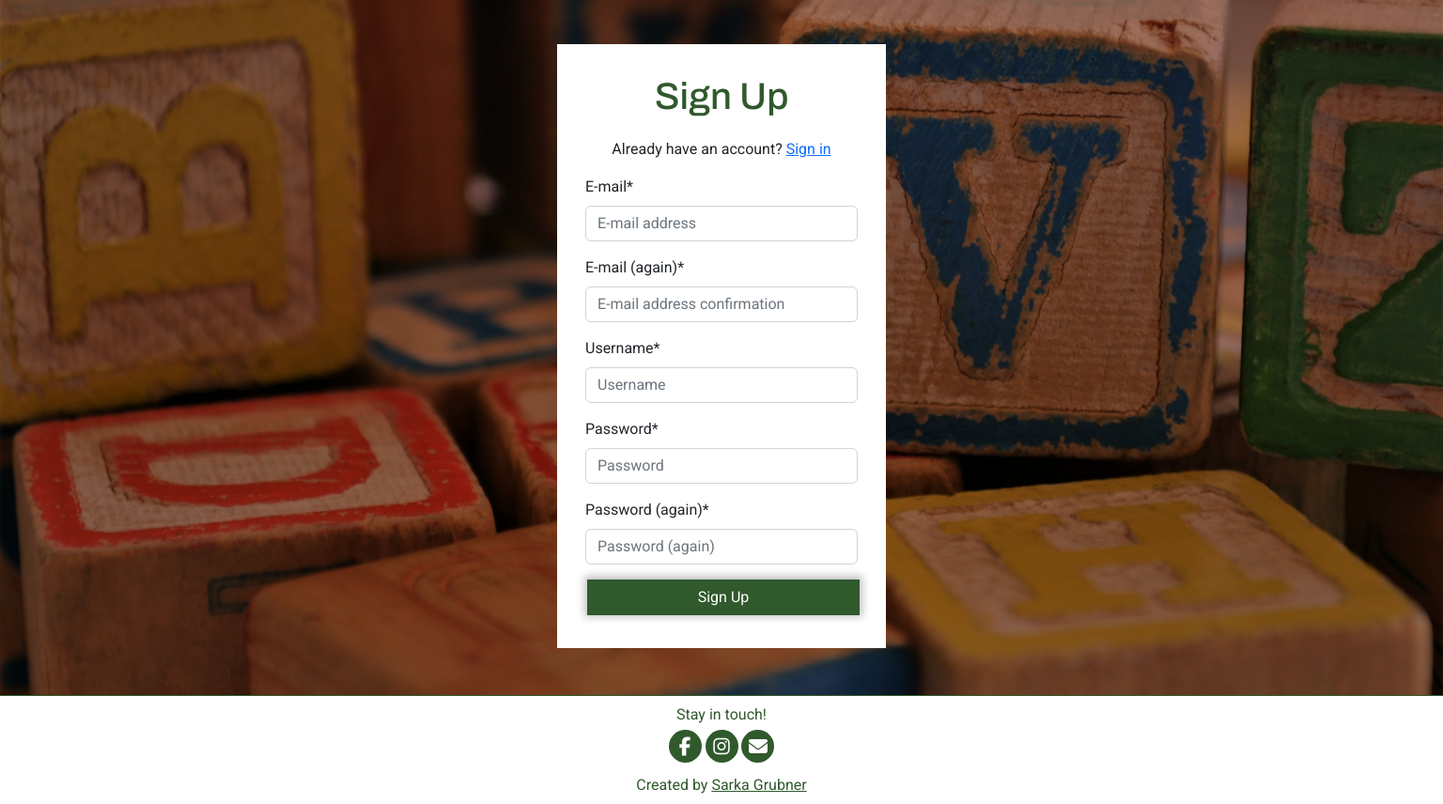
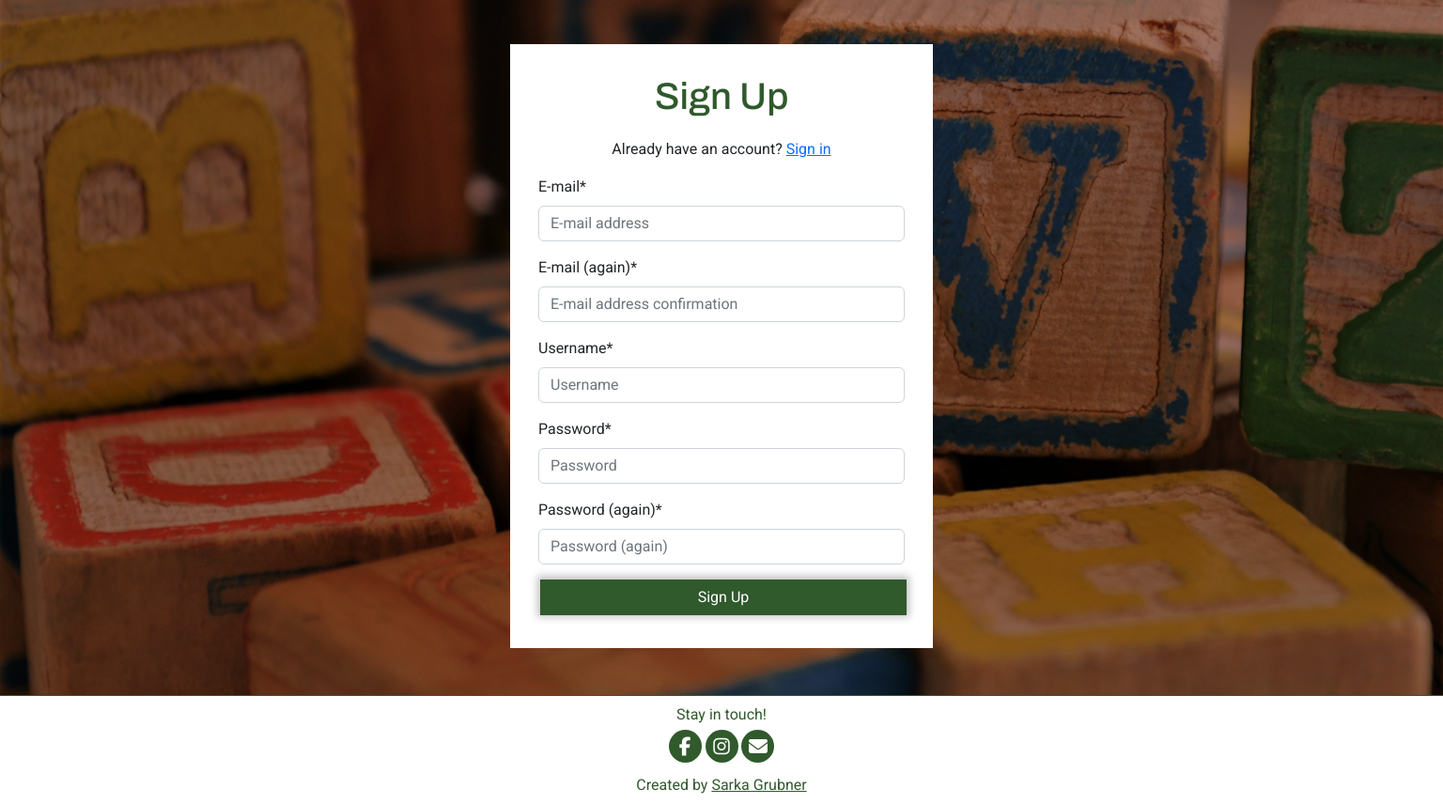
Before and after one commit to brodsa/loopitoy, a Django app: page /accounts/signup/ in a window 1536 px wide. Shown: the part 153-1009 px from the top of the page at 94% size. Run offline with Django 3.2, Linux system fonts and the light colour scheme; some libraries are stand-ins or nearby versions.

Commit message:
add: increase width of forms for large devices

```diff
--- a/static/css/base.css
+++ b/static/css/base.css
@@ -328,7 +328,6 @@ footer{
     max-width: 300px;
 }
 
-/* ++++++++++++++++ Accounts +++++++++++++++++ */
 /* ++++++++++++++ Forms ++++++++++++++ */
 .form-container{
     display: flex;
@@ -417,6 +416,7 @@ footer{
 
     /* ++++++++++ Forms ++++++++++++++++*/
     .form-container{
+        max-width: 400px;
         margin: 200px auto 50px;
     }
 }
@@ -447,4 +447,9 @@ footer{
     .how-card{
         width: 300px;
     }
+
+    /* ++++++++++ Forms ++++++++++++++++*/
+    .form-container{
+        max-width: 450px;
+    }
 }
```
Also changed, not shown: 3 other files.
